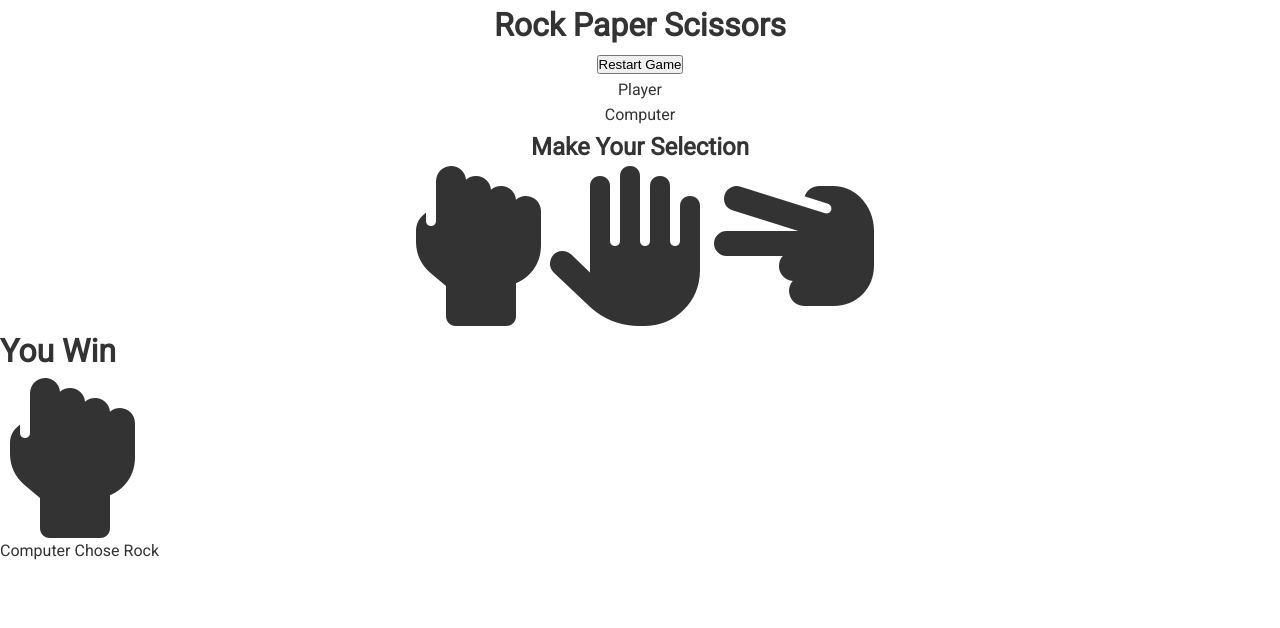
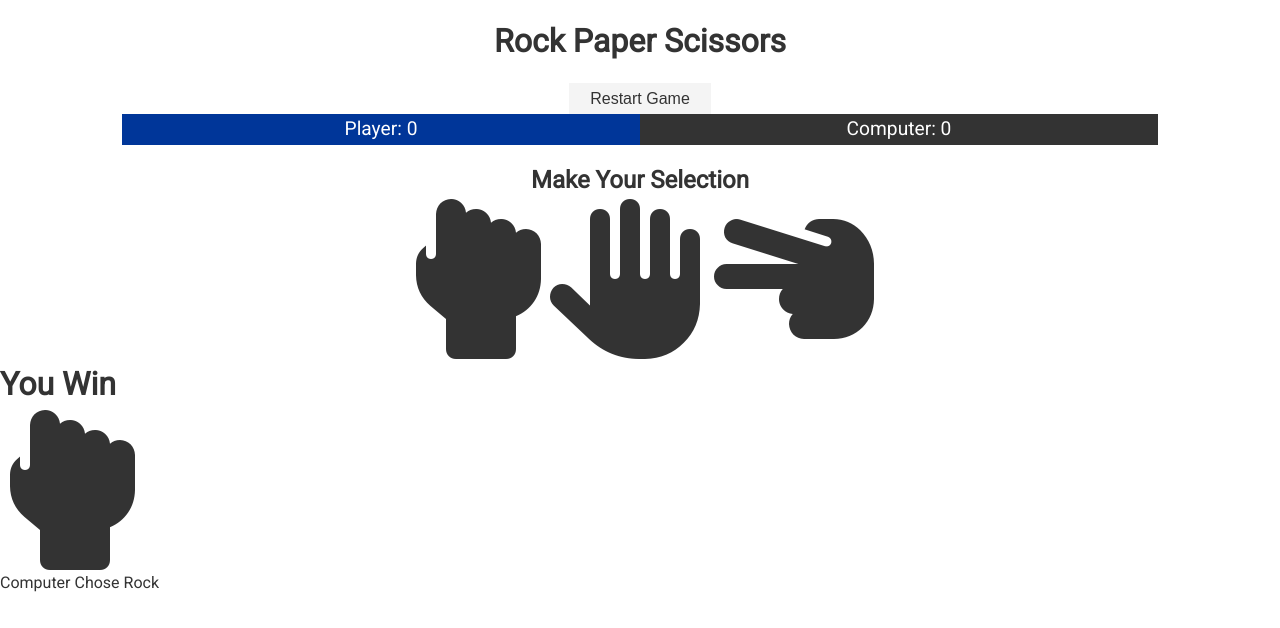
Before and after one commit to DeenoDev/rock-paper-scissors, a plain HTML site: page index.html in a window 1280 px wide. Drawn offline with Linux system fonts and the light colour scheme.

Commit message:
Styled main header components.

```diff
--- a/index.html
+++ b/index.html
@@ -14,8 +14,8 @@
             <h1>Rock Paper Scissors</h1>
             <button id="restart" class="restart-btn">Restart Game</button>
             <div id="score" class="score">
-                <p>Player</p>
-                <p>Computer</p>
+                <p>Player: 0</p>
+                <p>Computer: 0</p>
             </div>
         </header>
         <h2>Make Your Selection</h2>
--- a/style.css
+++ b/style.css
@@ -29,3 +29,45 @@
     padding: 0 2rem;
     text-align: center;
   }
+
+  .restart-btn {
+    display: inline-block;
+    background: var(--light-color);
+    color: #333;
+    padding: 0.4rem 1.3rem;
+    font-size: 1rem;
+    cursor: pointer;
+    outline: none;
+    border: none;
+  }
+
+  .restart-btn:hover{
+     background: var(--primary-color);
+     color: #fff;
+  }
+
+  .header{
+    text-align: center;
+    margin: 1rem 0rem;
+
+
+  }
+
+  .header h1{
+    margin-bottom: 1rem;
+  }
+
+  .score{
+    display: grid;
+    grid-template-columns: repeat(2, 1fr);
+    font-size: 1.2rem;
+    color: #fff;
+  }
+  .score p:first-child{
+    background: var(--primary-color);
+
+  }
+
+  .score p:last-child{
+    background: var(--dark-color);
+  }
```
